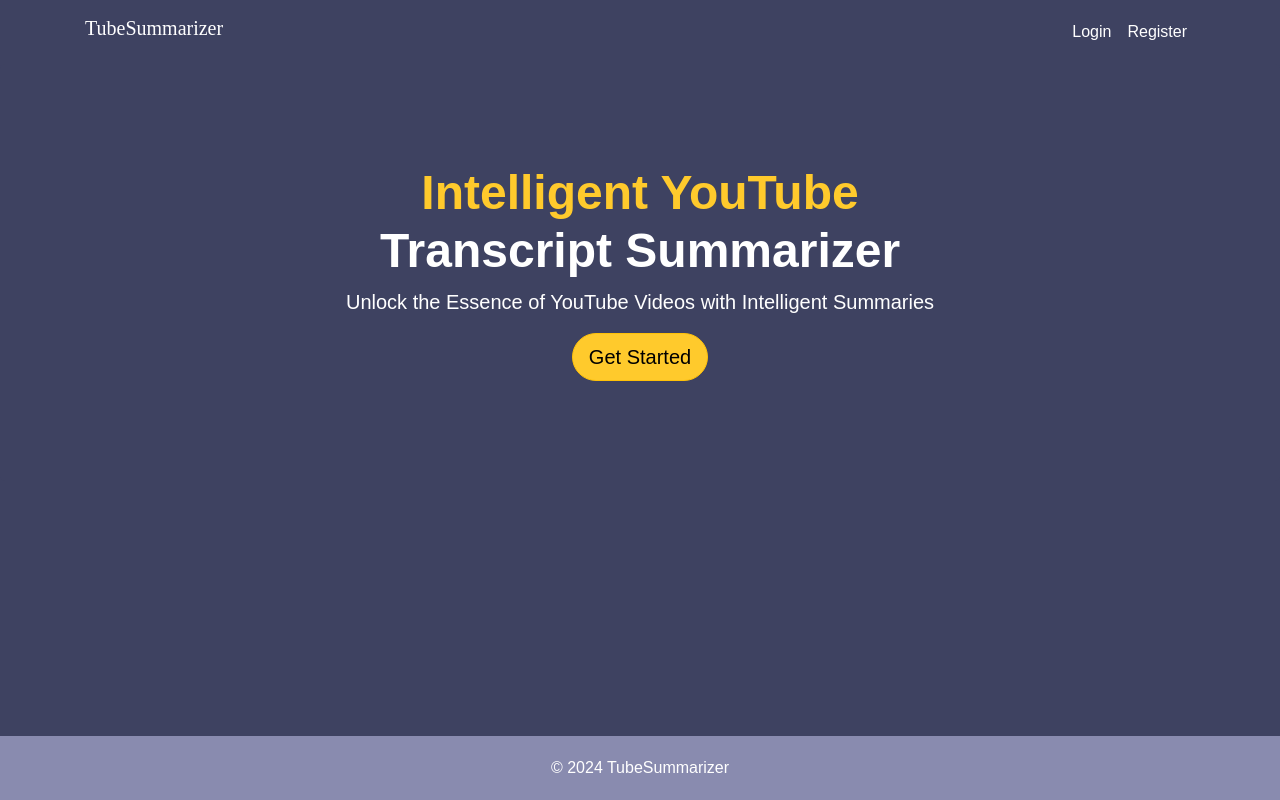
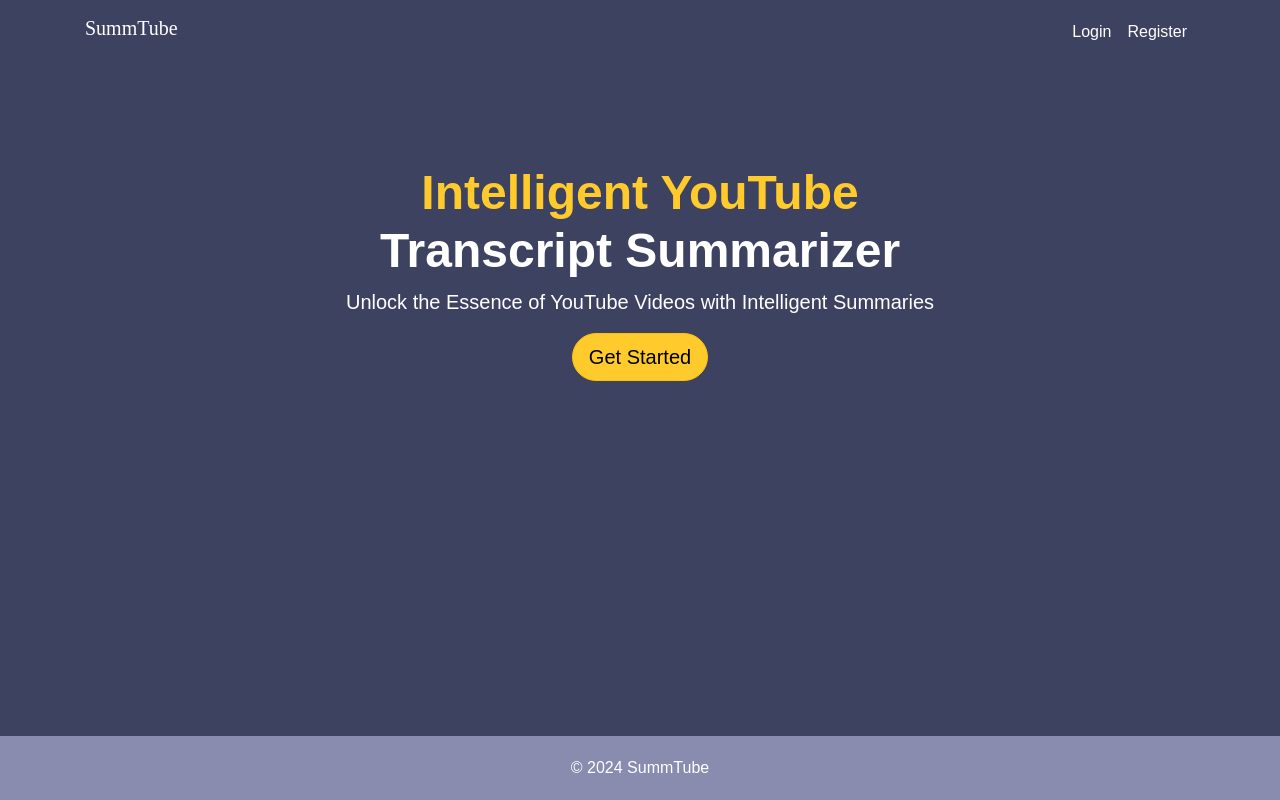
Before and after one commit to Juweria86/SummTube, a Flask app: page / in a window 1280 px wide. Run offline with Flask 3, Linux system fonts and the light colour scheme; some libraries are stand-ins or nearby versions.

Commit message:
updated the layout file

```diff
--- a/templates/layout.html
+++ b/templates/layout.html
@@ -16,7 +16,7 @@
     <nav class="navbar navbar-expand-lg navbar-dark bg-dark">
         <div class="container">
             <a class="navbar-brand" href="#">
-                <label for="" class="label">TubeSummarizer</label>
+                <label for="" class="label">SummTube</label>
             </a>
 
             <a class="navbar-brand" href="#"></a>
@@ -44,7 +44,7 @@
 
     <footer class="footer text-center">
         <div class="container">
-            <span>© 2024 TubeSummarizer</span>
+            <span>© 2024 SummTube</span>
         </div>
     </footer>
 
```
